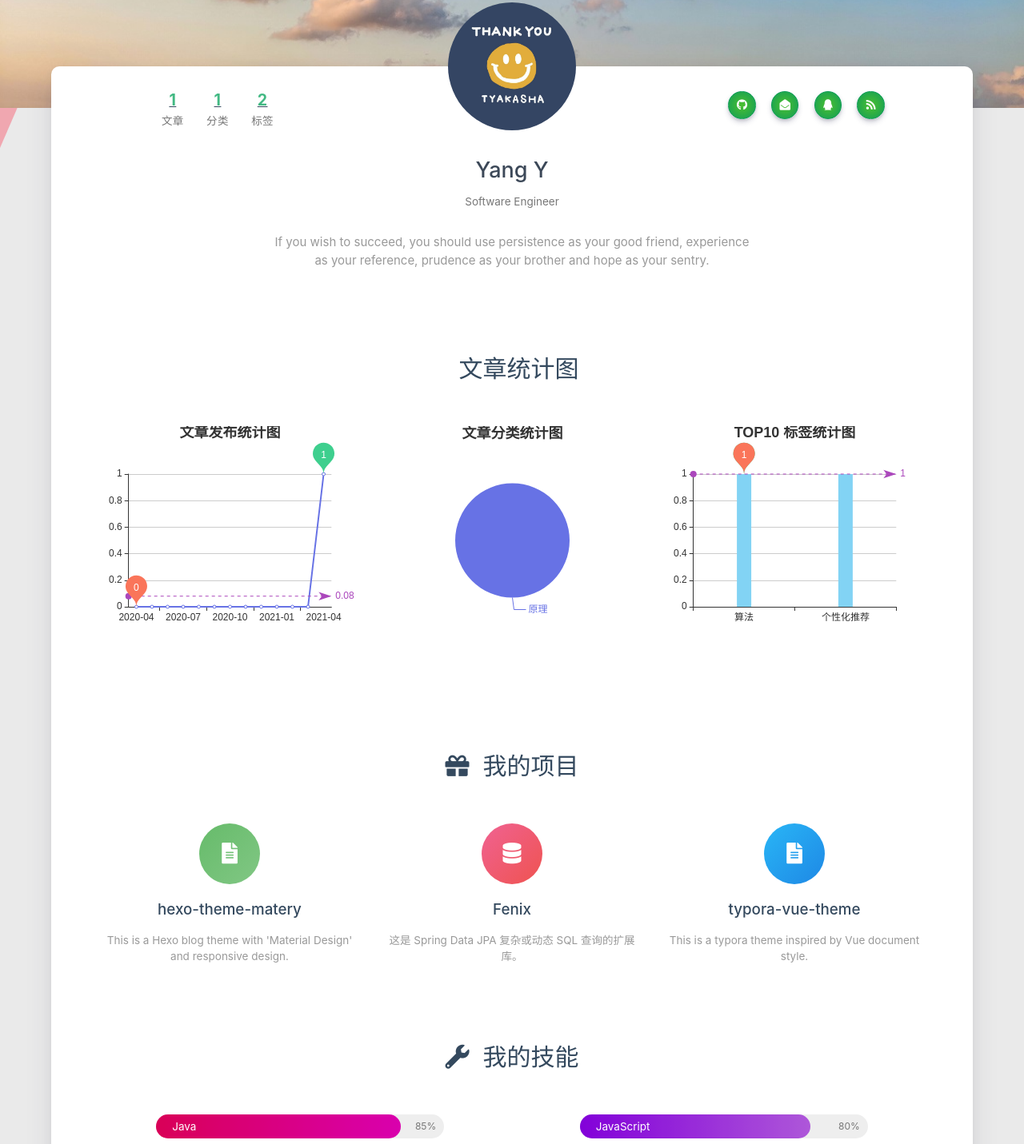
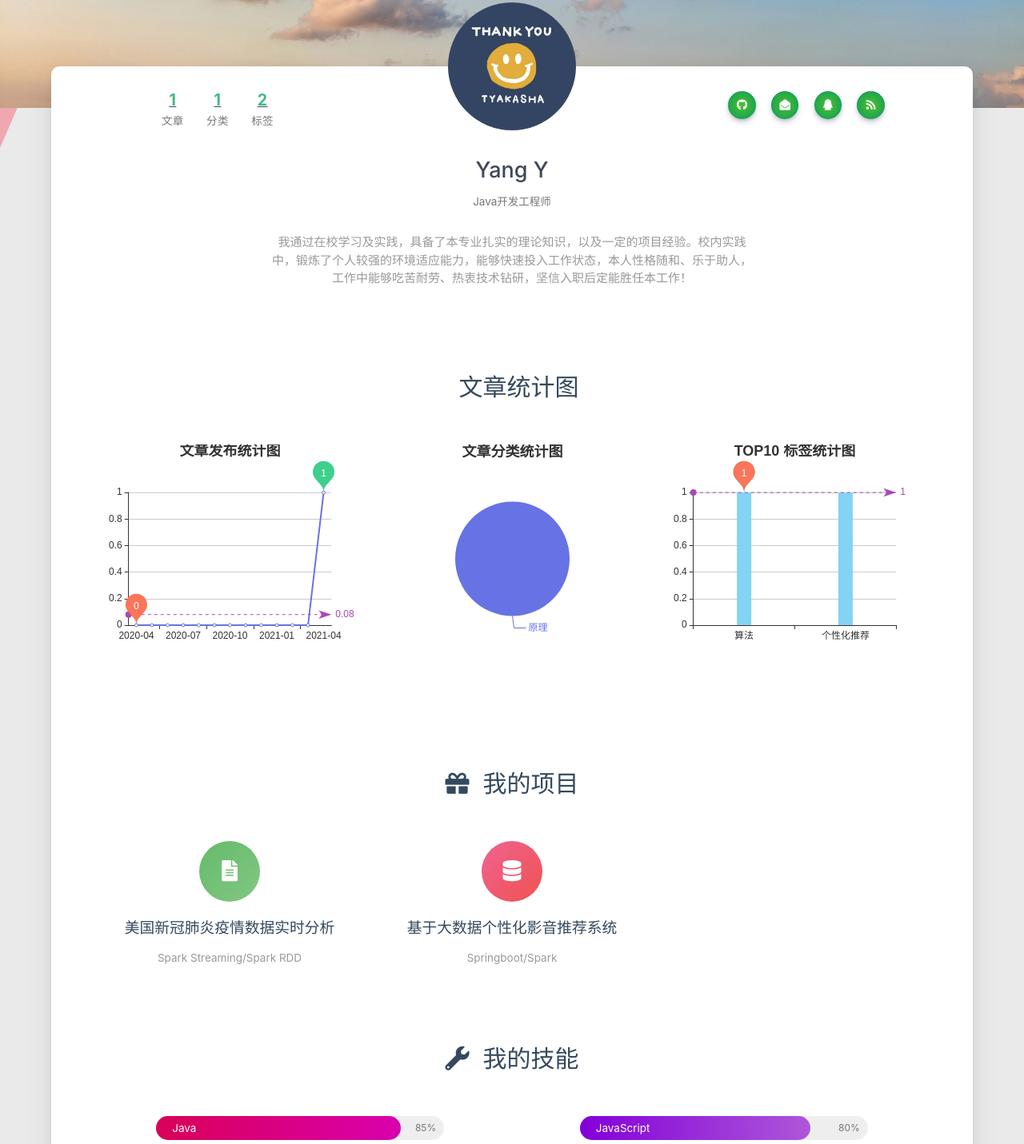
Before and after one commit to OYSF-K/OYSF-K.github.io, a plain HTML site: page about/index.html in a window 1280 px wide. Shown: the part 465-1896 px from the top of the page at 80% size. Drawn offline with nearby package versions, Linux system fonts and the light colour scheme; some packages are replaced by stand-ins of ours; a script that the page names is missing; some icons are missing.

Commit message:
Site updated: 2021-04-06 09:41:58

```diff
--- a/about/index.html
+++ b/about/index.html
@@ -421,7 +421,7 @@
 
                                 </div>
                                 <div class="title">Yang Y</div>
-                                <div class="career">Software Engineer</div>
+                                <div class="career">Java开发工程师</div>
                                 <div class="social-link hide-on-large-only" data-aos="zoom-in-left">
 
     <a href="https://github.com/OYSF-K" class="tooltipped" target="_blank" data-tooltip="访问我的GitHub" data-position="top" data-delay="50">
@@ -497,7 +497,7 @@
                     </div>
                 </div>
 
-                <div class="introduction center-align" data-aos="fade-up">If you wish to succeed, you should use persistence as your good friend, experience as your reference, prudence as your brother and hope as your sentry.</div>
+                <div class="introduction center-align" data-aos="fade-up">我通过在校学习及实践，具备了本专业扎实的理论知识，以及一定的项目经验。校内实践中，锻炼了个人较强的环境适应能力，能够快速投入工作状态，本人性格随和、乐于助人，工作中能够吃苦耐劳、热衷技术钻研，坚信入职后定能胜任本工作！</div>
 
                 <style type="text/css">
     #posts-chart,
@@ -678,40 +678,27 @@
 
         <div class="col s12 m6 l4" data-aos="fade-up">
             <div class="info center-align">
-                <a href="http://github.com/blinkfox/hexo-theme-matery" class="icon"
+                <a href="" class="icon"
                    style="background: linear-gradient(to bottom right, #66BB6A 0%, #81C784 100%)" target="_blank">
                     <i class="fas fa-file-alt"></i>
                 </a>
                 <div class="info-title">
-                    <a href="http://github.com/blinkfox/hexo-theme-matery" target="_blank">hexo-theme-matery</a>
+                    <a href="/null" target="_blank">美国新冠肺炎疫情数据实时分析</a>
                 </div>
-                <div class="info-desc">This is a Hexo blog theme with &#39;Material Design&#39; and responsive design.</div>
+                <div class="info-desc">Spark Streaming/Spark RDD</div>
             </div>
         </div>
 
         <div class="col s12 m6 l4" data-aos="fade-up">
             <div class="info center-align">
-                <a href="https://github.com/blinkfox/fenix" class="icon"
+                <a href="" class="icon"
                    style="background: linear-gradient(to bottom right, #F06292 0%, #EF5350 100%)" target="_blank">
                     <i class="fas fa-database"></i>
                 </a>
                 <div class="info-title">
-                    <a href="https://github.com/blinkfox/fenix" target="_blank">Fenix</a>
+                    <a href="/null" target="_blank">基于大数据个性化影音推荐系统</a>
                 </div>
-                <div class="info-desc">这是 Spring Data JPA 复杂或动态 SQL 查询的扩展库。</div>
-            </div>
-        </div>
-
-        <div class="col s12 m6 l4" data-aos="fade-up">
-            <div class="info center-align">
-                <a href="https://github.com/blinkfox/typora-vue-theme" class="icon"
-                   style="background: linear-gradient(to bottom right, #29B6F6 0%, #1E88E5 100%)" target="_blank">
-                    <i class="fas fa-file-alt"></i>
-                </a>
-                <div class="info-title">
-                    <a href="https://github.com/blinkfox/typora-vue-theme" target="_blank">typora-vue-theme</a>
-                </div>
-                <div class="info-desc">This is a typora theme inspired by Vue document style.</div>
+                <div class="info-desc">Springboot/Spark</div>
             </div>
         </div>
 
```
Also changed, not shown: archives/2021/04/index.html (+2 -2 lines), archives/2021/index.html (+2 -2 lines), archives/index.html (+2 -2 lines).
